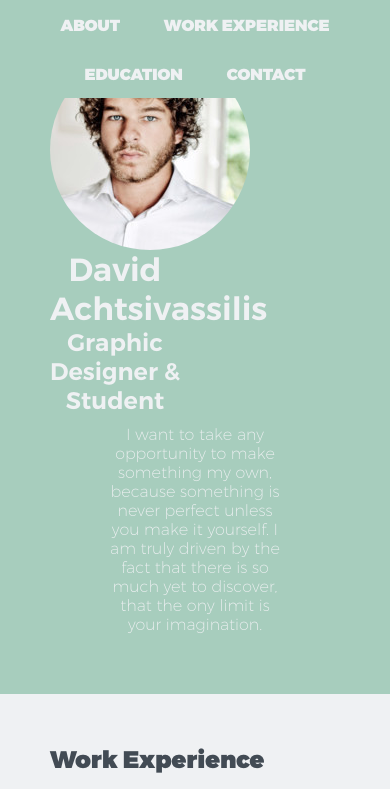
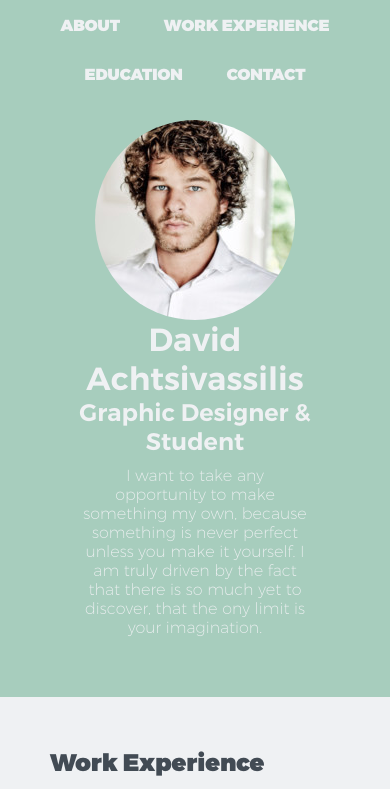
Before and after one commit to UXDSkillslab1718/3-css-essential-training-1-2-resume-files-DavidAcht, a plain HTML site: page Skills Lab Resume/index.html in a window 390 px wide. Shown: the top 789 px of the page. Drawn offline with Linux system fonts and the light colour scheme.

Commit message:
Assignment 4.4

```diff
--- a/Skills Lab Resume/css/styles.css
+++ b/Skills Lab Resume/css/styles.css
@@ -22,7 +22,6 @@
         font-family: 'Trueno Light';
     src: url(../fonts/TruenoLt_4.otf);
 }
-
 
 
 /*Global Styles
@@ -100,12 +99,7 @@ nav a{
 }
 /* Header and Footer Styles
 --------------------------*/
-.profile-img{
-    width:200px;
-    border-radius: 50%;
-    float: left;
-    margin-right: 50px;
-}
+
 header{
     background: #A7CDBD;
     color: #EFF1F3;
@@ -117,24 +111,28 @@ header h1{
     font-family: 'Trueno Semi Bold';
     color: #EFF1F3;
     margin: 0;
-    padding-right: 160px;
+        overflow: hidden;
+        text-align: center;
 }
 header h2{
     font-family: 'Trueno Semi Bold';
     color: #EFF1F3;
     text-align: center;
-    padding-right: 160px;
+        overflow: hidden;
+        text-align: center;
 }
 
 header p{
     color: #EFF1F3;
     width: 60%;
     margin: 0 auto;
+    overflow: hidden;
+    text-align: center;
 }
 
 footer{
-/*    background: #BBE1C3;*/
-    background: linear-gradient(#EFF1F3, #BBE1C3);
+    background: #BBE1C3;
+/*    background: linear-gradient(#EFF1F3, #BBE1C3);*/
     color: #EFF1F3;
     text-align: center;
     }
@@ -188,5 +186,51 @@ h4{
 .column-1 h3:first-of-type{
     padding-top: 0px;
 }
-/* Education Styles
---------------------------*/
+
+
+/* Media queries
+------------------------*/
+@media (max-width: 591px){
+        .profile-img{
+            display: block;
+            margin-left: auto;
+            margin-right: auto;
+            width:200px;
+            border-radius: 50%;
+            margin-top: 70px;
+    }
+}
+@media (max-width: 791px){
+.profile-img{
+    display: block;
+    margin-left: auto;
+    margin-right: auto;
+    width:200px;
+    border-radius: 50%;
+
+}
+}
+
+@media (min-width: 792px){
+        .profile-img{
+            width: 200px;
+            border-radius: 50%;
+            float: left;
+            margin-right: 50px;
+}
+}
+
+@media (max-width:792px){
+
+header p{
+    color: #EFF1F3;
+    width: 80%;
+    margin: 0 auto;
+    overflow: hidden;
+    text-align: center;
+}
+
+
+
+
+}
```
